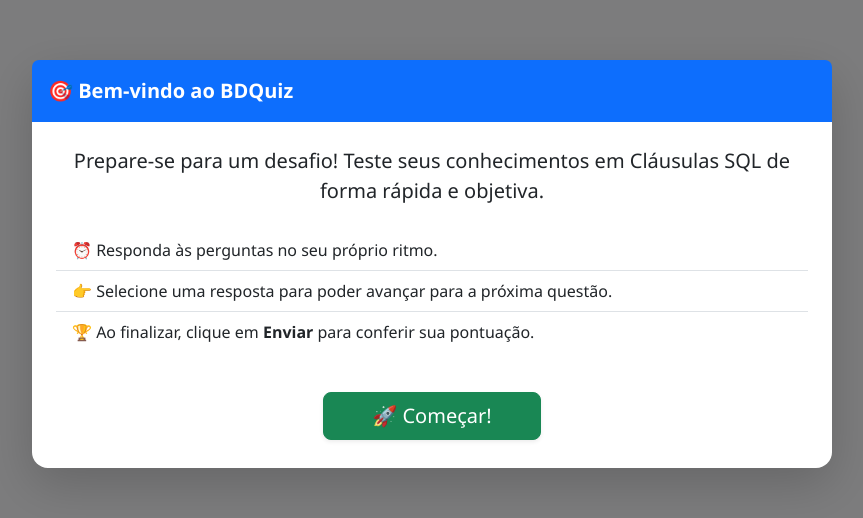
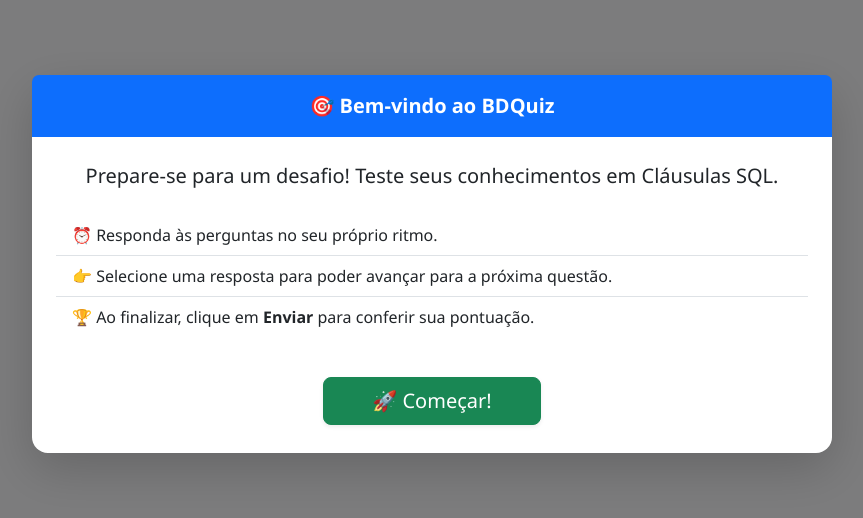
Before and after one commit to angelosilvanno/BDQuiz, a website built with Vite: page index.html in a window 1280 px wide. Shown: the part 136-654 px from the top of the page, without its empty margins (208-1071 px from the left). Built offline with nearby package versions, Linux system fonts and the light colour scheme.

Commit message:
feat: atualizar o modal de instruções para melhorar a clareza e a centralização do título

```diff
--- a/index.html
+++ b/index.html
@@ -13,7 +13,7 @@
 <body>
   <div id="app"></div>
 
-  <!-- Modal de instruções (versão maior e refinada) -->
+  <!-- Modal de instruções com título centralizado -->
   <div
     class="modal fade"
     id="startModal"
@@ -25,14 +25,14 @@
   >
     <div class="modal-dialog modal-dialog-centered modal-lg">
       <div class="modal-content shadow-lg rounded-4 border-0">
-        <div class="modal-header bg-primary text-white border-0">
+        <div class="modal-header bg-primary text-white border-0 justify-content-center">
           <h5 class="modal-title fw-bold" id="startModalLabel">
             🎯 Bem-vindo ao BDQuiz
           </h5>
         </div>
         <div class="modal-body p-4">
           <p class="fs-5 text-center mb-4">
-            Prepare-se para um desafio! Teste seus conhecimentos em Cláusulas SQL de forma rápida e objetiva.
+            Prepare-se para um desafio! Teste seus conhecimentos em Cláusulas SQL.
           </p>
 
           <ul class="list-group list-group-flush fs-6">
```
